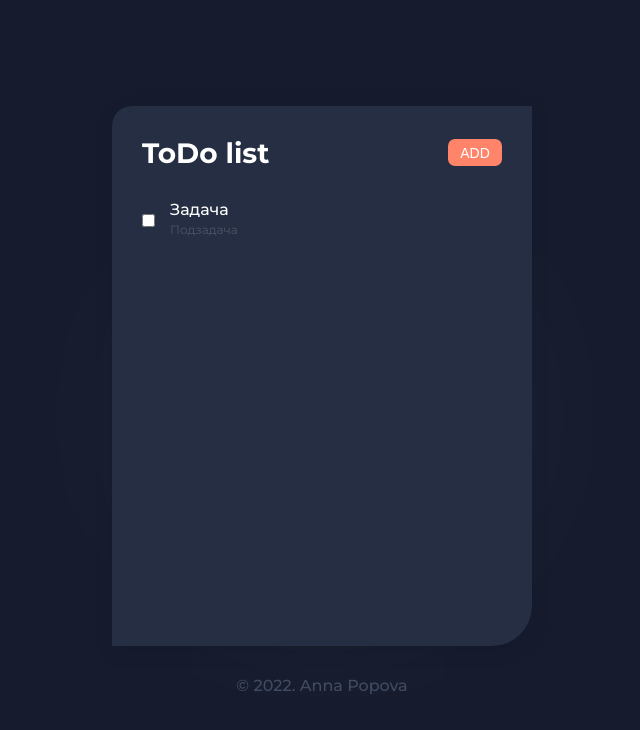
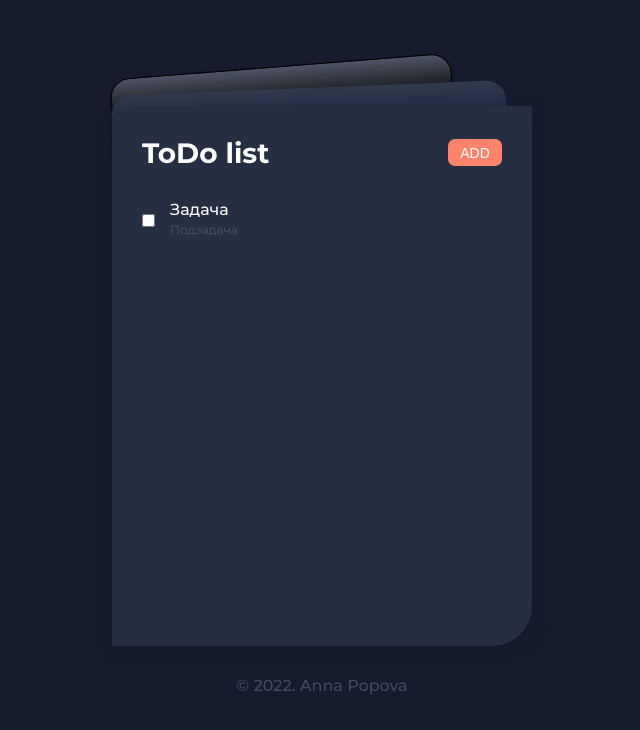
Before and after one commit to anna-popova/TestForLeadrate, a Vue app: page / in a window 1280 px wide. Shown: the top 730 px of the page, without its empty margins (318-958 px from the left). Built offline with nearby package versions, Linux system fonts and the light colour scheme.

Commit message:
Update toDoList.scss

```diff
--- a/src/components/toDoList/toDoList.scss
+++ b/src/components/toDoList/toDoList.scss
@@ -1,4 +1,7 @@
 .to-do-list {
+	position: relative;
+
+	&__container {
 		position: relative;
 		width: 420px;
 		height: 540px;
@@ -7,22 +10,23 @@
 		border-top-left-radius: 20px;
 		border-bottom-right-radius: 40px;
 		box-shadow: 0 5px 20px rgba(0, 0, 0, 0.1);
+		z-index: 3;
+	}
 
-	&::after {
-		content: '';
-		position: absolute;
-		top: 260px;
-		right: 160px;
-		display: block;
-		width: 100px;
-		height: 100px;
-		border-radius: 50%;
-		background:#161C2E;
-		box-shadow:0 0 550px #FFFFFF;
-		-moz-box-shadow:0 0 550px #FFFFFF;
-		-webkit-box-shadow:0 0 550px #FFFFFF;
-		z-index: -1;
-	}
+	//&::after {
+	//	content: '';
+	//	position: absolute;
+	//	top: 260px;
+	//	right: 160px;
+	//	display: block;
+	//	width: 100px;
+	//	height: 100px;
+	//	border-radius: 50%;
+	//	background:#161C2E;
+	//	box-shadow:0 0 550px #FFFFFF;
+	//	-moz-box-shadow:0 0 550px #FFFFFF;
+	//	-webkit-box-shadow:0 0 550px #FFFFFF;
+	//}
 
 	&__header {
 		display: flex;
@@ -36,4 +40,28 @@
 		font-size: 28px;
 		font-weight: 700;
 	}
+
+	&__black-block {
+		position: absolute;
+		top: -40px;
+		width: 342px;
+		height: 85px;
+		background: linear-gradient(180deg, #4F5565 0%, #000000 53.65%);
+		border: 1px solid #000000;
+		box-shadow: 0px 4px 4px rgba(0, 0, 0, 0.25), 0px 4px 4px rgba(0, 0, 0, 0.25);
+		border-radius: 20px;
+		transform: rotate(-4.48deg);
+		z-index: 1;
 	}
+
+	&__blue-block {
+		position: absolute;
+		top: -18px;
+		width: 395px;
+		height: 68px;
+		background: linear-gradient(180deg, #31394D 0%, #091739 100%);
+		border-radius: 20px;
+		transform: rotate(-2.32deg);
+		z-index: 2;
+	}
+}
```
Lines whose indentation alone changed are shown as unchanged.
